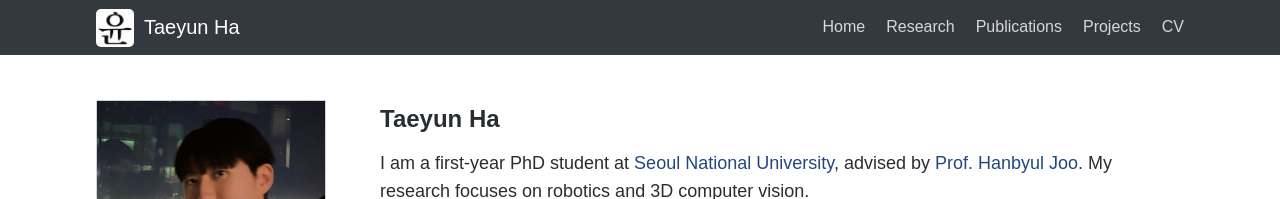
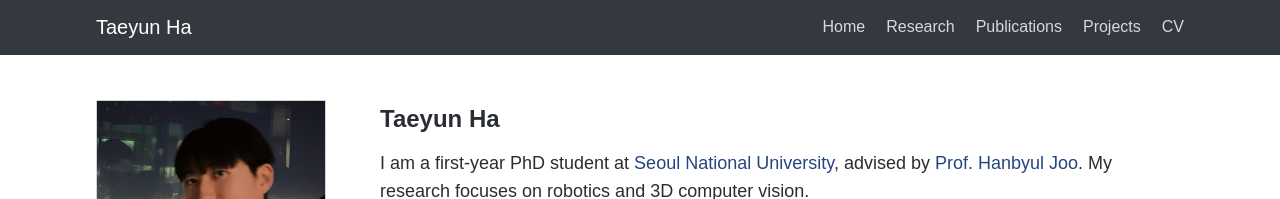
Before and after one commit to hahahataeyun/hahahataeyun.github.io, a Jekyll site: the page built from _pages/about.md, in a window 1280 px wide. Shown: the top 199 px of the page. Built offline with Jekyll 4.4.1, drawn with Linux system fonts in a browser that asks for light colours.

Commit message:
Hide header logo on homepage

```diff
--- a/_layouts/academic.html
+++ b/_layouts/academic.html
@@ -12,7 +12,7 @@
   <body>
     <header class="site-header">
       <nav class="nav-container" aria-label="Main navigation">
-        <a class="site-name" href="{{ '/' | relative_url }}"><img class="site-logo" src="{{ '/images/yun-logo.png' | relative_url }}" alt="" width="38" height="38">Taeyun Ha</a>
+        <a class="site-name" href="{{ '/' | relative_url }}">{% unless page.url == '/' %}<img class="site-logo" src="{{ '/images/yun-logo.png' | relative_url }}" alt="" width="38" height="38">{% endunless %}Taeyun Ha</a>
         <div class="nav-links">
           <a href="{{ '/' | relative_url }}">Home</a>
           <a href="{{ '/#research' | relative_url }}">Research</a>
```
